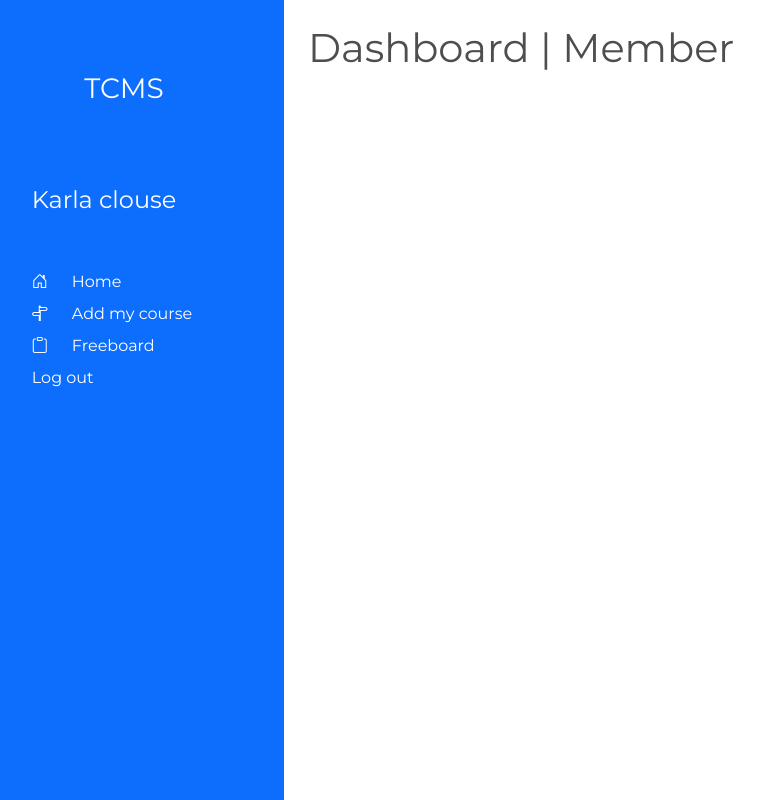
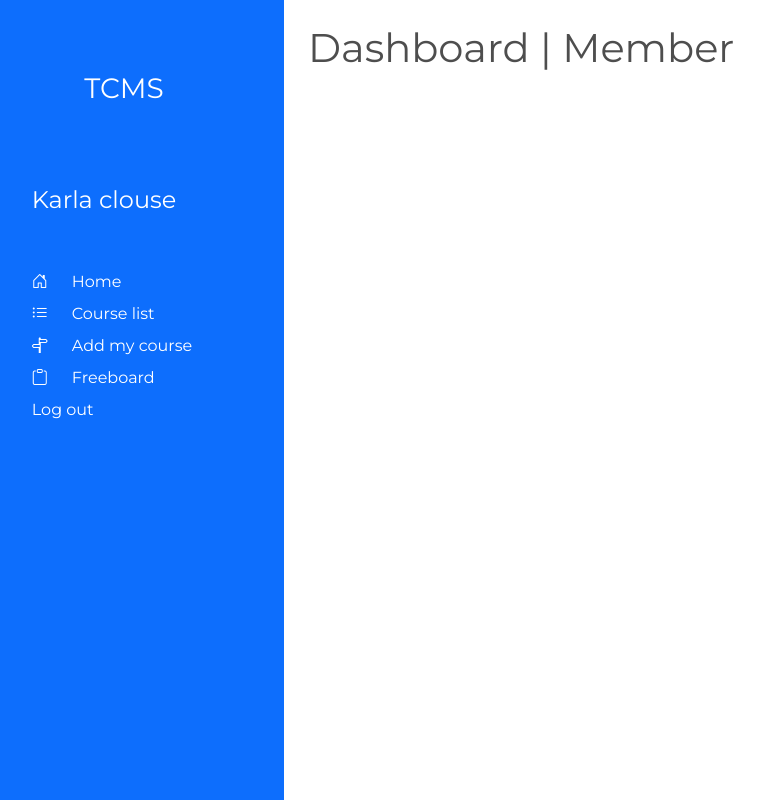
Before and after one commit to TKHTS/tennis-club-management-system, a PHP site: page /member/index.php in a window 1280 px wide. Shown: the whole page, without its empty margins (36-800 px from the left). Run offline with PHP 8.4, Linux system fonts and the light colour scheme.

Commit message:
Add course list

```diff
--- a/member/header.php
+++ b/member/header.php
@@ -24,6 +24,7 @@
                     <h4 class="text-white py-5">Karla clouse</h4>
                     <ul class="list-unstyled">
                         <li class="my-2"><i class="bi bi-house-door text-white"></i><a class="px-4 text-white text-decoration-none" href="index.php?p=home">Home</a></li>
+                        <li class="my-2"><i class="bi bi-list-ul text-white"></i><a class="px-4 text-white text-decoration-none" href="index.php?p=course_list">Course list</a></li>
                         <li class="my-2"><i class="bi bi-signpost-split text-white"></i><a class="px-4 text-white text-decoration-none" href="index.php?p=add_my_course">Add my course</a></li>
                         <li class="my-2"><i class="bi bi-clipboard text-white"></i><a class="px-4 text-white text-decoration-none" href="index.php?p=freeboard">Freeboard</a></li>
                         <li><a class="text-white text-decoration-none" href="../login.php?error=loggedout">Log out</a></li>
--- a/member/index.php
+++ b/member/index.php
@@ -14,6 +14,9 @@
                 case "freeboard":
                     include('./pages/freeboard.php');
                     break;
+                case "course_list":
+                    include('./pages/course_list.php');
+                    break;
             }
         }else{
             include ('./pages/home.php');
--- /dev/null
+++ b/member/pages/course_list.php
@@ -0,0 +1 @@
+<h1>Course list</h1>
```
